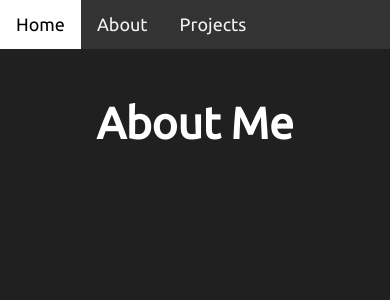
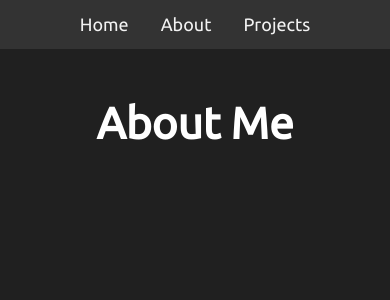
Before and after one commit to mertssmnoglu/mertsismanoglu.com, a Vue app: page /about in a window 390 px wide. Shown: the top 300 px of the page. Built offline with nearby package versions, Linux system fonts and the light colour scheme.

Commit message:
Center Navbar on mobile

```diff
--- a/src/components/Navbar.vue
+++ b/src/components/Navbar.vue
@@ -57,4 +57,11 @@ export default {
   transform: scale(1);
 }
 
+@media screen and (max-width: 600px) {
+    .navbar {
+      display: flex;
+      justify-content: center;
+  }
+}
+
 </style>
```
